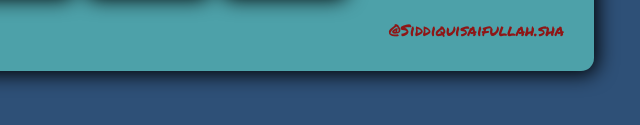
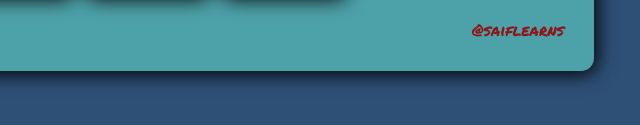
Before and after one commit to Saifullah-Siddiqui-s/TicTacToe, a plain HTML site: page index.html in a window 1280 px wide. Shown: the part 665-790 px from the top of the page, 494-1134 px from the left. Drawn offline with Linux system fonts and the light colour scheme.

Commit message:
Update index.html

```diff
--- a/index.html
+++ b/index.html
@@ -24,7 +24,7 @@
                 <button class="Box"></button>
             </div>
             <button class="reset">Restart</button>
-            <p class="name">@Siddiquisaifullah.sha</p>
+            <p class="name">@saiflearns</p>
         </div>
     </main>
 
```
